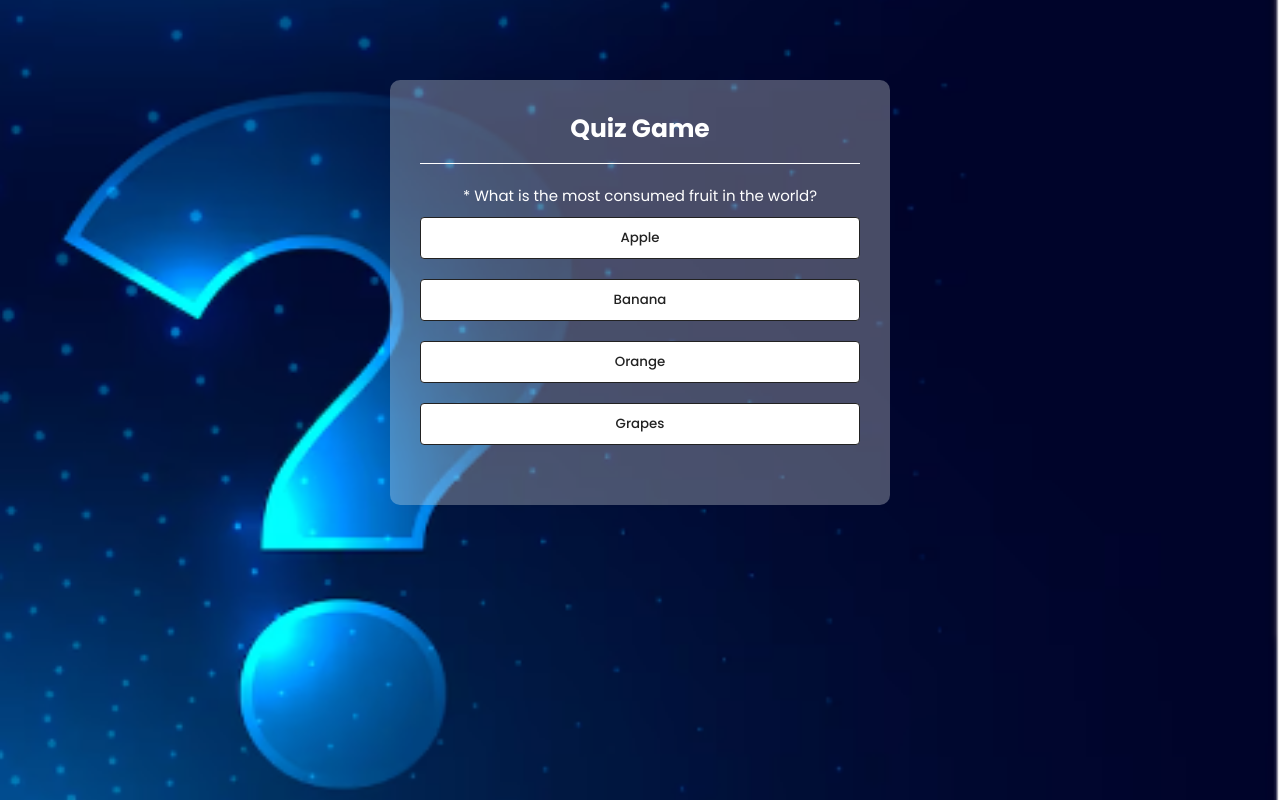
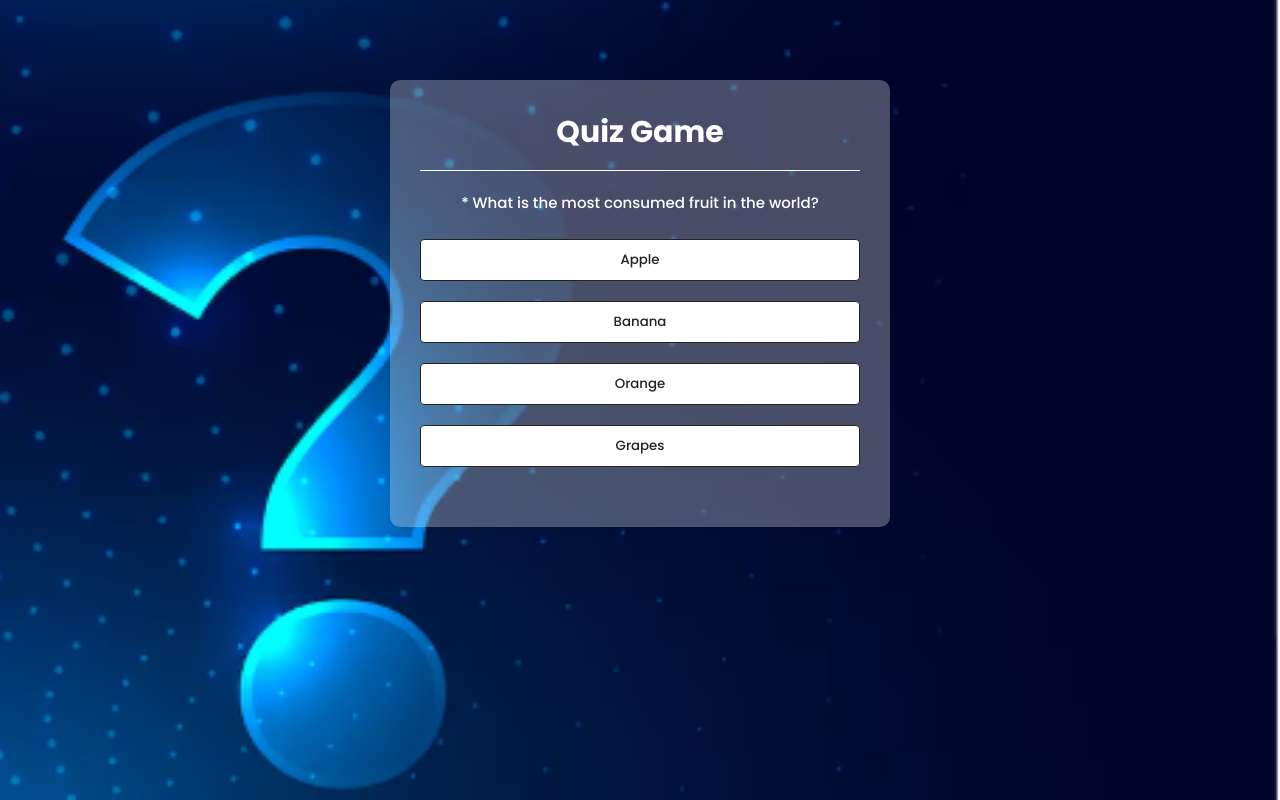
Before and after one commit to JyotiHambir-BC/Quiz-Game, a plain HTML site: page index.html in a window 1280 px wide. Drawn offline with Linux system fonts and the light colour scheme.

Commit message:
add some style changes in question font

```diff
--- a/assets/css/style.css
+++ b/assets/css/style.css
@@ -28,7 +28,7 @@ body {
 }
 
 .container h1 {
-    font-size: 25px;
+    font-size: 30px;
     color: #fff;
     font-weight: 400px;
     border-bottom: 1px solid #fff;
@@ -48,9 +48,10 @@ body {
 .quiz h2 {
     font-size: 15px;
     color: #fff;
-    font-weight: 400;
+    font-weight: 500;
     display: flex;
     justify-content: center;
+    margin-bottom: 15px;
 }
 
 .answers-button {
--- a/assets/js/script.js
+++ b/assets/js/script.js
@@ -110,13 +110,13 @@ function showQuestion() {
 
     let currentQuestion = questions[currentQuestionIndex];
     // let questionNo = currentQuestionIndex + 1;
-    const randomQuestion= Math.floor(Math.random()*questions.length)+1;
-
-
 
     questionElement.innerHTML ="*   " + currentQuestion.question;
 
-
+    function getRandomQuestions() {
+    const randomQuestion= Math.floor(Math.random()*questions.length);
+    questions[randomQuestion];
+}
 
     currentQuestion.answers.forEach(answer => {
         const button = document.createElement("button");
--- a/index.html
+++ b/index.html
@@ -22,7 +22,7 @@
     <div class="container">
         <h1 class="heading">Quiz Game</h1>
         <div class="quiz">
-            <h2 id="question">Question will add here</h2>
+            <h2 id="question"><strong>Questions will add here</strong></h2>
             <div id="answers-button">
                 <button class="btn">Answer 1</button>
                 <button class="btn">Answer 2</button>
```
